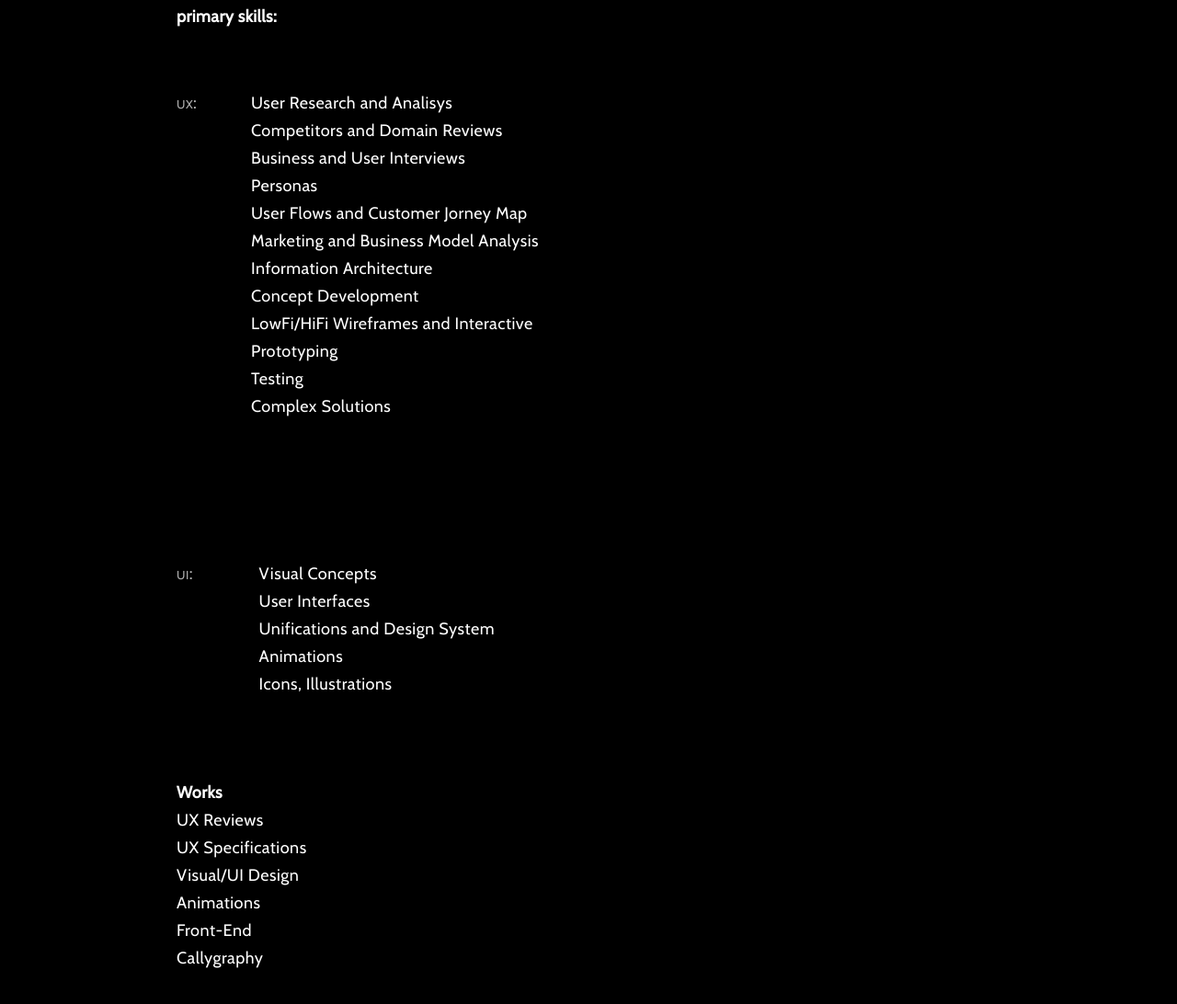
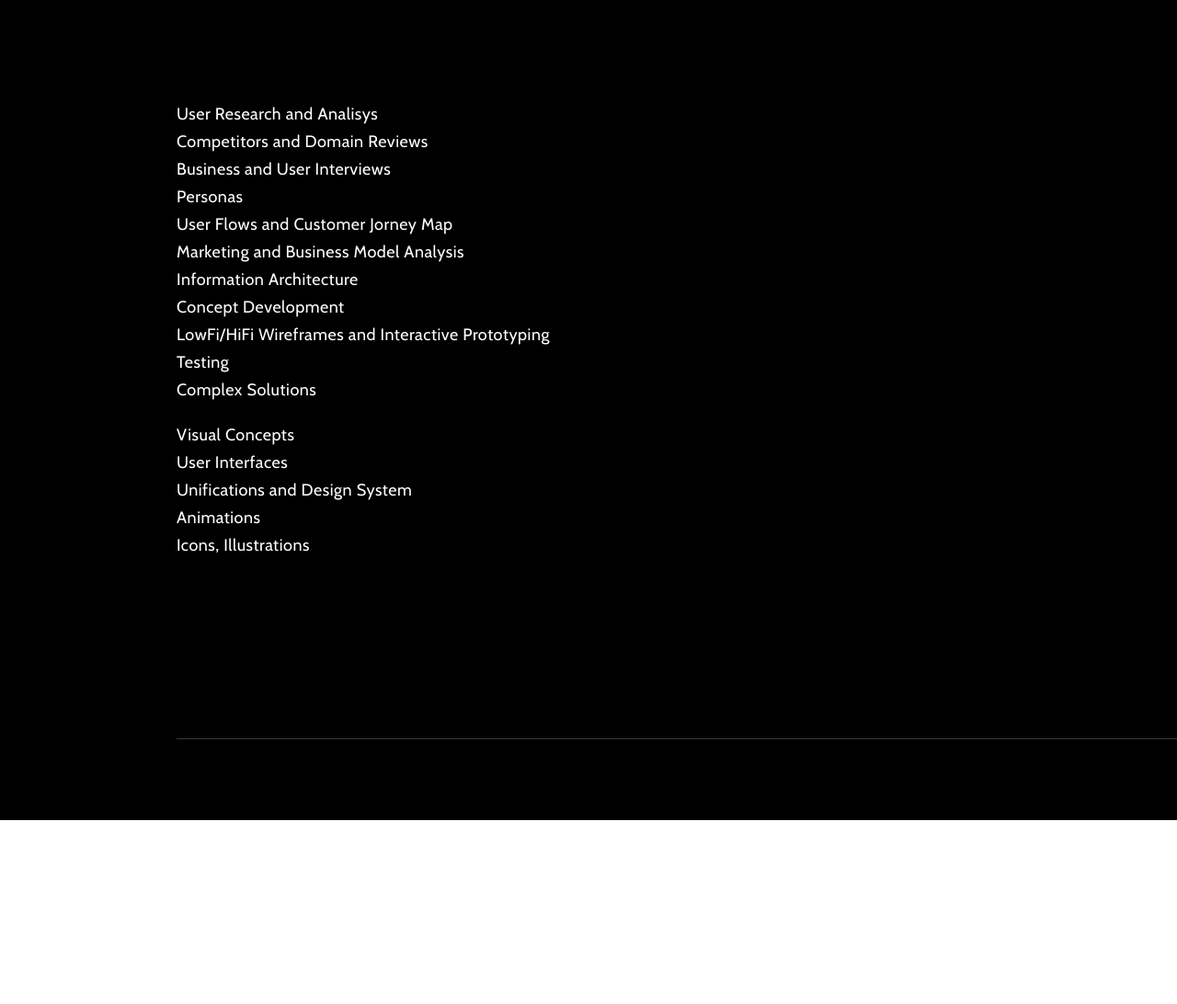
Before and after one commit to melisevich/lessons, a plain HTML site: page index.html in a window 1280 px wide. Shown: the part 578-1670 px from the top of the page at 92% size. After the commit the page ends 1470 px from the top, so only its background shows below. Drawn offline with nearby package versions, Linux system fonts and the light colour scheme.

Commit message:
for review

```diff
--- a/index.html
+++ b/index.html
@@ -21,9 +21,11 @@
                 <h1>Olga Stoliar</h1><br><span class="h1_description">UX/UI Designer</span>
                 <div class="wrapper">
                         <div class="about"><p>I’m UX Designer with 6+ years experience with E-Commerce, B2B, B2C, SasS projects. My point is to find the best solution between the business and users needs. I enjoy working with the team of professionals and take part in awesome products’ lifecycle.</p>
-                            <h4>primary skills:</h4>
-                            <div class="list_left"><h4 class="list_title">ux:</h4>
-                                <ul class="list_style">
+                        </div>
+                        <div class="list_left">
+                            <h3>Primary Skills:</h3>
+                            <h4>UX:</h4>
+                            <ul>
                                 <li>User Research and Analisys</li>
                                 <li>Competitors and Domain Reviews</li>
                                 <li>Business and User Interviews</li>
@@ -35,28 +37,18 @@
                                 <li>LowFi/HiFi Wireframes and Interactive Prototyping</li>
                                 <li>Testing</li>
                                 <li>Complex Solutions</li>
-                                </ul></div>
-                                <div class="list_left"><h4 class="list_title">ui:</h4>
-                                    <ul class="list_style">
+                            </ul>
+                            <h4>UI:</h4>
+                                <ul>
                                     <li>Visual Concepts</li>
                                     <li>User Interfaces</li>
                                     <li>Unifications and Design System</li>
                                     <li>Animations</li>
                                     <li>Icons, Illustrations</li>
-                                    </ul></div>
-                        </div>
-                        <div class="list_middle">
-                            <h4>Works</h4>
-                            <ul>
-                                <li>UX Reviews</li>
-                                <li>UX Specifications</li>
-                                <li>Visual/UI Design</li>
-                                <li>Animations</li>
-                                <li>Front-End</li>
-                                <li>Callygraphy</li>
                                 </ul>
                         </div>
-                        <div class="pic_right"></div>
+                        <div class="pic_right">
+                            <img src="" alt="">
                         </div>
                 </div>
             </div>
--- a/style.css
+++ b/style.css
@@ -95,11 +95,12 @@
 main .about p{
     padding: 0px 0px 48px 0px;
 }
+
 .list_left{
-    display: flex;
+    display: grid;
     padding: 64px 0px 88px 0px;
 }
-.list_title{
+wrapper .list_left h4{
     width: 20%;
     text-align: left;
     font-weight: 400;
@@ -109,10 +110,8 @@
     letter-spacing: 0.5px;
     font-variant: small-caps;
 }
-.list_style{
-    list-style-type: circle
-}
-main .list_middle{
+
+main .wrapper ul{
     width: 35%;
     text-align: left;
     font-weight: 400;
```
Lines whose indentation alone changed are shown as unchanged.
